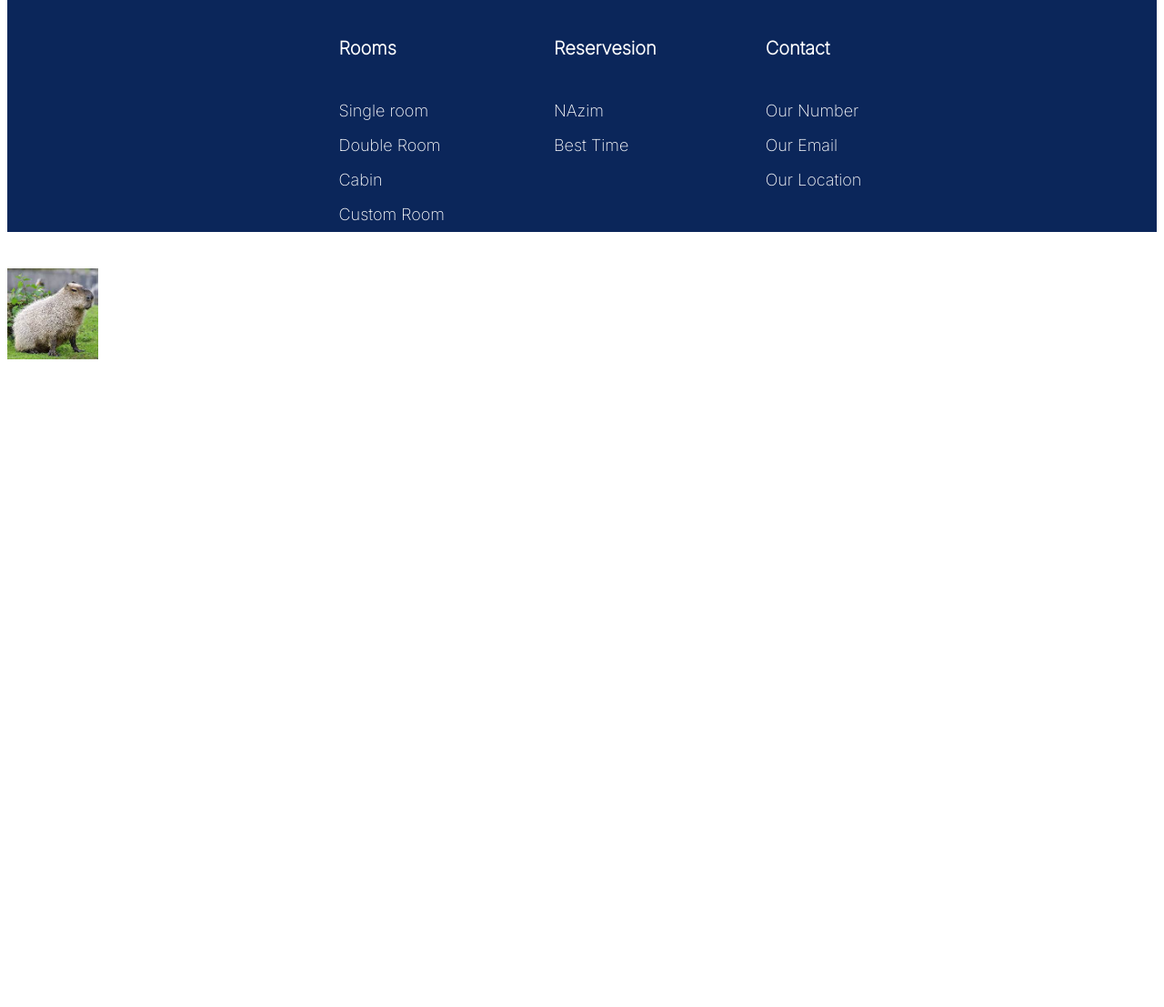
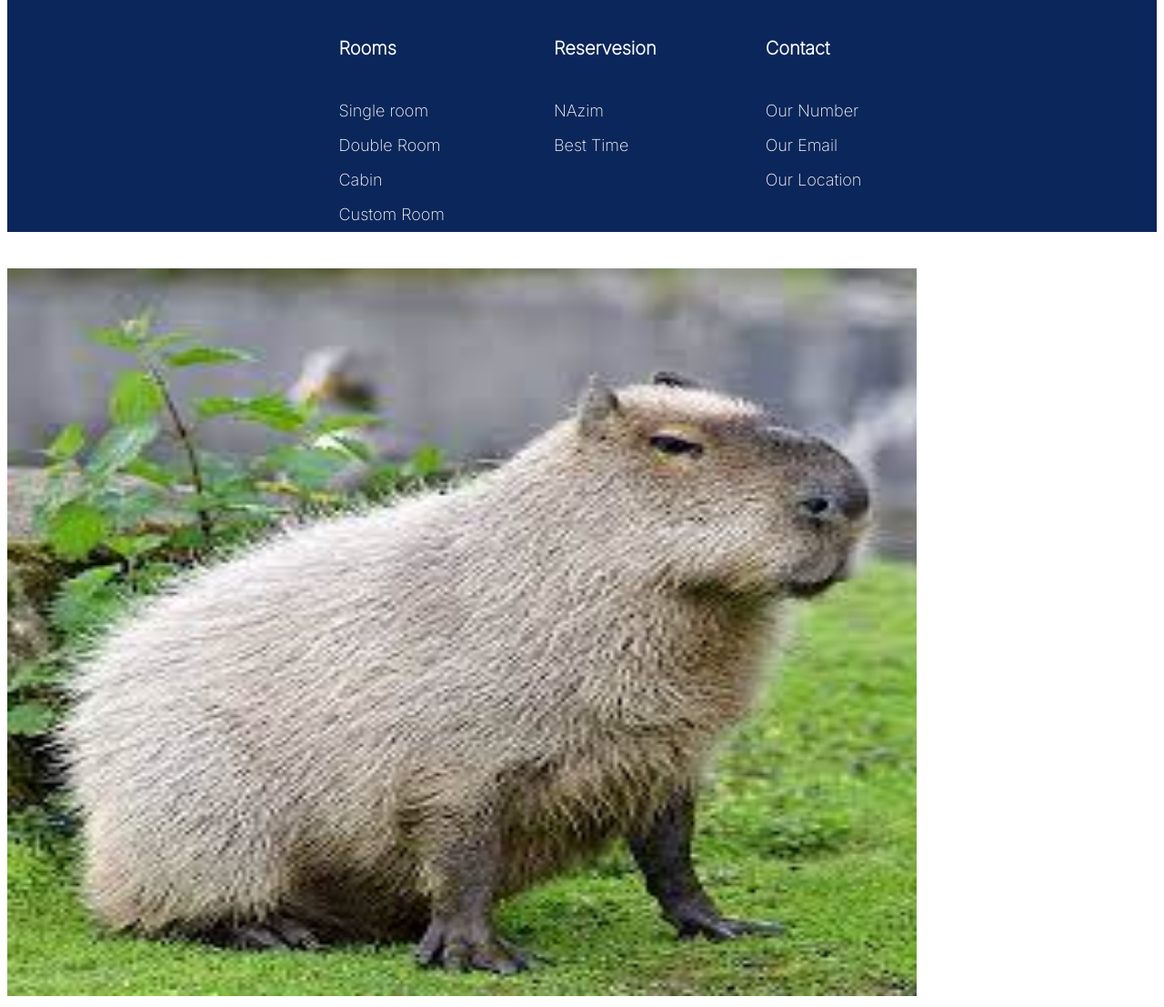
Before and after one commit to PixelOfSaint/test, a plain HTML site: page index.html in a window 1280 px wide. Shown: the part 5363-6470 px from the top of the page at 91% size. Before the commit the page ends 5770 px from the top, so only its background shows below. Drawn offline with Linux system fonts and the light colour scheme.

Commit message:
capybara added

```diff
--- a/index.html
+++ b/index.html
@@ -210,6 +210,6 @@
                 </div>
                 </div>
     </footer>
-    <img src="capybara.jpg" alt="pet" width="100px">
+    <img src="capybara.jpg" alt="pet" width="1000px" height="800px">
 </body>
 </html>
```
